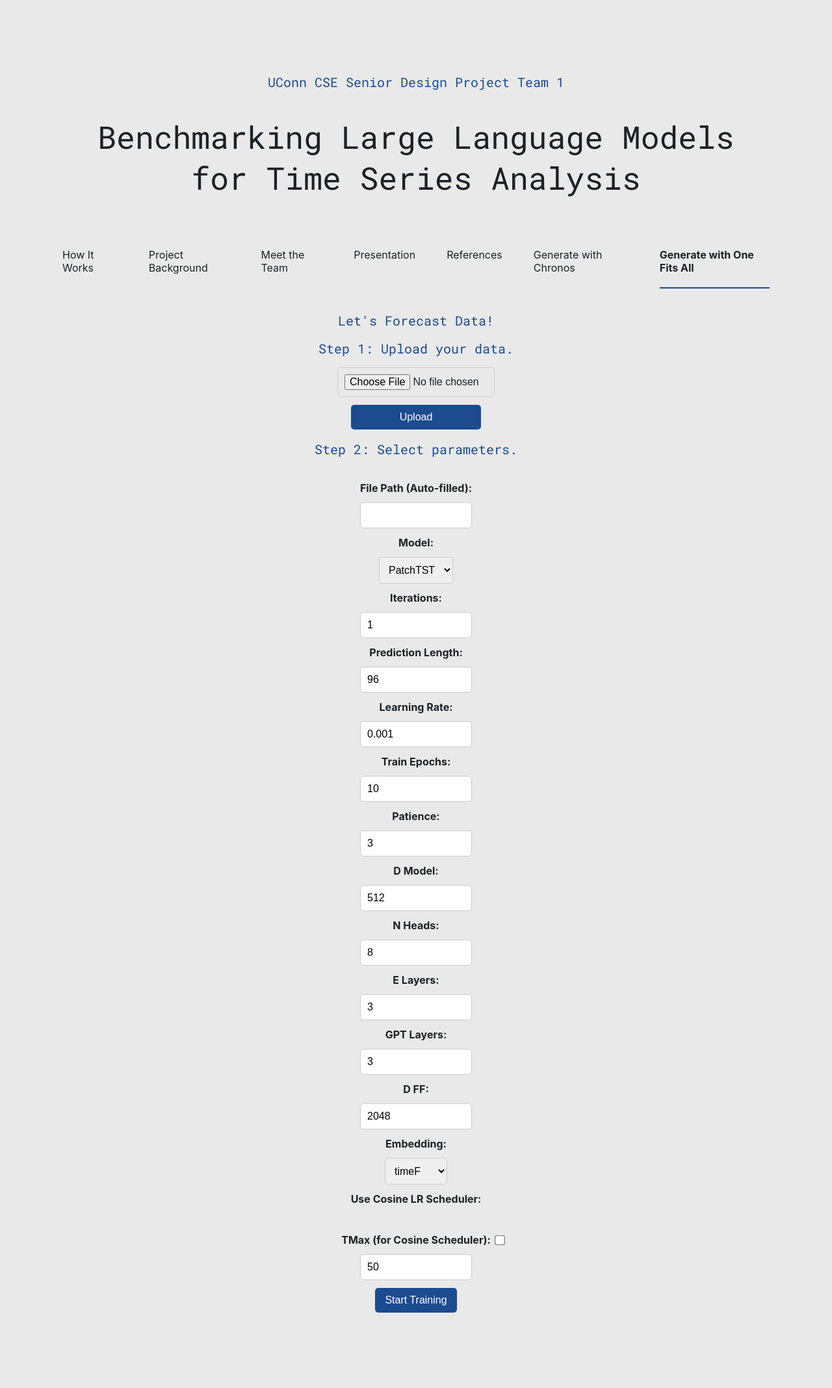
After one commit to sage-p1/SDP-Team-01-Spring-2025-Project-Files, a Flask app: page /ofa in a window 1280 px wide. The commit adds this page. Shown: the whole page at 65% size. Run offline with Flask 3, Linux system fonts and the light colour scheme.

Commit message:
adding ofa tab

```diff
--- a/v7/app.py
+++ b/v7/app.py
@@ -1,9 +1,18 @@
 from flask import Flask, render_template, request, jsonify
 import os
+import torch
 from backend.backend import configure_models
 import requests
 from flask_cors import CORS
 import pandas as pd
+import numpy as np
+from backend.data_provider.data_factory import data_provider
+from backend.utils.tools import EarlyStopping, adjust_learning_rate, vali, test
+from backend.models.PatchTST import PatchTST
+from backend.models.GPT4TS import GPT4TS
+from backend.models.DLinear import DLinear
+import argparse
+from werkzeug.utils import secure_filename
 
 app = Flask(__name__)
 CORS(app)
@@ -285,5 +294,171 @@ def references():
 def upload():
     return render_template("upload_data.html")
 
+@app.route('/ofa', methods = ['GET', 'POST'])
+def ofa_home():
+    return render_template("ofa.html")
+
+# OFA functions
+def train_and_evaluate(args):
+    mses, maes = [], []
+    args.pred_len = int(args.pred_len)
+
+
+    for ii in range(args.itr):
+        ii = int(ii)
+
+
+        setting = f"{args.model_id}_sl{336}_ll{args.label_len}_pl{args.pred_len}_dm{args.d_model}_nh{args.n_heads}_el{args.e_layers}_gl{args.gpt_layers}_df{args.d_ff}_eb{args.embed}_itr{ii}"
+        path = os.path.join(args.checkpoints, setting)
+        checkpoint_file = os.path.join(path, 'checkpoint.pth')
+
+        os.makedirs(path, exist_ok=True)
+
+        train_data, train_loader = data_provider(args, 'train')
+        args.enc_in = train_data.enc_in  # This pulls the value set in __read_data__
+        vali_data, vali_loader = data_provider(args, 'val')
+        test_data, test_loader = data_provider(args, 'test')
+
+        device = torch.device("cuda" if torch.cuda.is_available() else "cpu")
+
+        if args.model == 'PatchTST':
+            model = PatchTST(args, device)
+        elif args.model == 'DLinear':
+            model = DLinear(args, device)
+        else:
+            model = GPT4TS(args, device)
+
+        model.to(device)
+
+        if os.path.exists(checkpoint_file):
+            print(f"📦 Loading pretrained model from: {checkpoint_file}")
+            model.load_state_dict(torch.load(checkpoint_file, map_location=device))
+        else:
+            print(f"🚀 Training model because checkpoint not found at: {checkpoint_file}")
+            model_optim = torch.optim.Adam(model.parameters(), lr=args.learning_rate)
+            criterion = torch.nn.MSELoss()
+            early_stopping = EarlyStopping(patience=args.patience, verbose=True)
+            scheduler = torch.optim.lr_scheduler.CosineAnnealingLR(model_optim, T_max=args.tmax, eta_min=1e-8)
+
+            for epoch in range(args.train_epochs):
+                train_loss = []
+                for batch_x, batch_y, _, _ in train_loader:
+                    model_optim.zero_grad()
+                    batch_x, batch_y = batch_x.float().to(device), batch_y.float().to(device)
+                    outputs = model(batch_x, ii)
+                    outputs = outputs[:, -args.pred_len:, :]
+                    batch_y = batch_y[:, -args.pred_len:, :]
+                    loss = criterion(outputs, batch_y)
+                    loss.backward()
+                    model_optim.step()
+                    train_loss.append(loss.item())
+
+                vali_loss = vali(model, vali_data, vali_loader, criterion, args, device, ii)
+                scheduler.step() if args.cos else adjust_learning_rate(model_optim, epoch + 1, args)
+                early_stopping(vali_loss, model, path)
+                if early_stopping.early_stop:
+                    break
+
+            model.load_state_dict(torch.load(checkpoint_file, map_location=device))
+
+        mse, mae = test(model, test_data, test_loader, args, device, ii)
+        mses.append(mse)
+        maes.append(mae)
+
+    return {
+    "mse_mean": float(np.mean(mses).item()),
+    "mse_std": float(np.std(mses).item()),
+    "mae_mean": float(np.mean(maes).item()),
+    "mae_std": float(np.std(maes).item())
+}
+
+
+@app.route('/train', methods=['POST'])
+def train_model():
+    data = request.json
+
+    if 'file_path' not in data:
+        return jsonify({"error": "No file path provided. Please upload a file first."}), 400
+
+
+    filename = data['file_path'].replace('uploads/', '')
+    full_path = os.path.join("uploads", filename)
+
+    #  Debugging: Print to check correct file path
+    print(f"Checking file path: {full_path}")
+
+    # if full_path.startswith('uploads/'):
+    #     full_path = full_path.replace('uploads/', '')
+
+     # Check if the 'uploads' directory exists
+    if not os.path.exists("uploads"):
+        print("⚠️ 'uploads' directory is missing!")
+        return jsonify({"error": "Uploads folder is missing!"}), 400
+
+    # Check if the file exists
+    # full_path = os.path.join("uploads", file_path)
+
+    if not os.path.exists(full_path):
+        print(f"⚠️ File '{full_path}' not found in 'uploads' directory!")
+        return jsonify({"error": f"File '{filename}' not found. Ensure it was uploaded correctly."}), 400
+
+    required_defaults = {
+        "model_id": os.path.basename(filename).replace(".csv", ""),
+        "label_len": 168,  # Default value (adjust if needed)
+        "checkpoints": "checkpoints",
+        "data_path": filename,  # Store actual file path
+       # "data_path": os.path.join("uploads", os.path.basename(file_path)),  # Ensure correct path
+        "root_path": "uploads",  # Root directory where files are stored
+        "data": "custom",  # Path to dataset (needed by data_provider)
+        "pred_len": 96,  # Prediction length (default, adjust if needed)
+        "d_model": 768,  # Model dimension size
+        "n_heads": 4,  # Number of attention heads
+        "e_layers": 3,  # Encoder layers
+        "gpt_layers": 3,  # GPT layers
+        "d_ff": 768,  # Feed-forward network dimension
+        "embed": "timeF",  # Embedding type
+        "itr": 1,  # Number of training iterations
+        "train_epochs": 10,  # Default training epochs
+        "learning_rate": 0.0001,  # Default learning rate
+        "patience": 5,  # Early stopping patience
+        "tmax": 20,  # CosineAnnealingLR max decay steps
+        "cos": 1,  # Use cosine learning rate scheduler
+        "model": "GPT4TS",  # Default model type
+        "percent": 1.0,  # 🔥 Add 'percent' to prevent the AttributeError
+        "max_len": 512,  # 🔥 Add 'max_len' to match data_provider
+        "batch_size": 32,  # Add batch_size (if used in DataLoader)
+        "num_workers": 4,  # Add num_workers for DataLoader
+        "seq_len": 336,  # Sequence length for training
+        "features": "M",  # Feature type (modify as needed)
+        "target": "OT",  # Target column (modify as needed)
+        "freq": "h",  # Frequency of data (modify as needed)
+        "enc_in": 1,  # Default to 1 for univariate, set to # of features for multivariate
+        "c_out" : 1,
+        "patch_size" : 16,
+        "stride" : 8,
+        "dropout" : 0.2,
+
+    }
+
+    # Merge user-provided data with default values
+    for key, value in required_defaults.items():
+        if key not in data:
+            data[key] = value
+
+    args = argparse.Namespace(**data)
+
+    # Get enc_in from data
+    train_data, _ = data_provider(args, 'train')
+    args.enc_in = train_data.enc_in
+    print(f"Determined enc_in: {args.enc_in}")
+
+    results = train_and_evaluate(args)
+    return jsonify(results)
+
+    print("Received data:", data)
+
+
+
+
 if __name__ == "__main__":
     app.run(host="127.0.0.1", port=5000, debug=True)
--- a/v7/backend/data_provider/data_loader.py
+++ b/v7/backend/data_provider/data_loader.py
@@ -1,3 +1,6 @@
+#data_loader.py
+
+
 import os
 import numpy as np
 import pandas as pd
--- a/v7/static/css/main.css
+++ b/v7/static/css/main.css
@@ -59,7 +59,7 @@ h2 {
     padding: 20px 0;
     text-decoration: none;
     color: #1C2127;
-    font-size: 20px;
+    font-size: 16px;
     font-weight: normal;
 }
 
@@ -121,14 +121,15 @@ input[type="checkbox"] {
     transform: scale(1.2);
     margin-left: -100px;
     position: relative;
-    top: 30px;
+    top: 32px;
+    left: 180px;
 }
 
 
 
 
 button {
-    background: #ff914d;
+    background: #1C4B8F;
     color: white;
     padding: 10px 15px;
     border: none;
@@ -139,7 +140,7 @@ button {
 }
 
 button:hover {
-    background: #e07b3d;
+    background: #1C4B8F;
 }
 
 @media (max-width: 768px) {
@@ -205,3 +206,37 @@ button:hover {
     margin-top: 24px;
     margin-bottom: 12px;
 }
+
+.trainForm {
+    display: flex;
+
+    justify-content: center;
+    align-items: center;
+    padding: 20px;
+}
+
+.trainForm input {
+    width: 150px;
+}
+
+
+.uploadForm {
+    display: flex;
+    width: 300px;
+    align-items: center;
+}
+
+.uploadForm input {
+    width: 220px;
+    display: flex;
+
+}
+
+.uploadForm button {
+    width: 200px;
+
+}
+
+.page_title {
+    font-size: 20px;
+}
--- a/v7/templates/base.html
+++ b/v7/templates/base.html
@@ -23,7 +23,8 @@
         <a href="/team" class="{% if request.path == '/team' %}active{% endif %}">Meet the Team</a>
         <a href="/video" class="{% if request.path == '/video' %}active{% endif %}">Presentation</a>
         <a href="/references" class="{% if request.path == '/references' %}active{% endif %}">References</a>
-        <a href="/upload" class="{% if request.path == '/upload' %}active{% endif %}">Generate Time Series Forecast</a>
+        <a href="/upload" class="{% if request.path == '/upload' %}active{% endif %}">Generate with Chronos</a>
+        <a href="/ofa" class="{% if request.path == '/ofa' %}active{% endif %}">Generate with One Fits All</a>
     </nav>
 
 
--- /dev/null
+++ b/v7/templates/ofa.html
@@ -0,0 +1,153 @@
+{% extends "base.html" %}
+
+{% block headscript %}
+{% endblock %}
+
+{% block body %}
+<script>
+    function uploadFile(event) {
+        event.preventDefault();
+        let formData = new FormData();
+        let fileInput = document.getElementById("file");
+        let messageDiv = document.getElementById("message");
+
+        if (fileInput.files.length === 0) {
+            messageDiv.innerText = "No file selected. Please choose a CSV file.";
+            return;
+        }
+
+        formData.append("file", fileInput.files[0]);
+
+        fetch("/", {
+            method: "POST",
+            body: formData
+        })
+        .then(response => response.text())
+        .then(data => {
+            document.getElementById("result").innerHTML = data;
+
+            // Extract filename from the response message and update file path field
+            let uploadedFileName = fileInput.files[0].name;
+            document.getElementById("file_path").value = "uploads/" + uploadedFileName;
+        })
+        .catch(error => console.error("Error:", error));
+    }
+
+    function trainModel(event) {
+        event.preventDefault();
+        let messageDiv = document.getElementById("message");
+        let filePath = document.getElementById("file_path").value;
+
+        if (!filePath) {
+            messageDiv.innerText = "No file uploaded. Please upload a file first.";
+            return;
+        }
+
+        let params = {
+            file_path: filePath,
+            model: document.getElementById("model").value,
+            itr: parseInt(document.getElementById("itr").value),
+            pred_len: parseInt(document.getElementById("pred_len").value),
+            learning_rate: parseFloat(document.getElementById("learning_rate").value),
+            train_epochs: parseInt(document.getElementById("train_epochs").value),
+            patience: parseInt(document.getElementById("patience").value),
+            d_model: parseInt(document.getElementById("d_model").value),
+            n_heads: parseInt(document.getElementById("n_heads").value),
+            e_layers: parseInt(document.getElementById("e_layers").value),
+            gpt_layers: parseInt(document.getElementById("gpt_layers").value),
+            d_ff: parseInt(document.getElementById("d_ff").value),
+            embed: document.getElementById("embed").value,
+            cos: document.getElementById("cos").checked,
+            tmax: parseInt(document.getElementById("tmax").value)
+        };
+
+        fetch("/train", {
+            method: "POST",
+            headers: {
+                "Content-Type": "application/json"
+            },
+            body: JSON.stringify(params)
+        })
+        .then(response => response.json())
+        .then(data => {
+            document.getElementById("result").innerText = "Training Completed! Results: " + JSON.stringify(data);
+        })
+        .catch(error => console.error("Error:", error));
+    }
+</script>
+</head>
+<body>
+    <h2 class="page_title">Let's Forecast Data!</h2>
+
+    <div class="'steps">
+        <h2>Step 1: Upload your data.</h2>
+        <form class="uploadForm" id="uploadForm" onsubmit="uploadFile(event)">
+            <input type="file" id="file" name="file" accept=".csv">
+            <button type="submit">Upload</button>
+        </form>
+
+        <div id="message"></div>
+
+        <h2>Step 2: Select parameters.</h2>
+        <form class="trainForm" id="trainForm" onsubmit="trainModel(event)">
+            <label for="file_path">File Path (Auto-filled):</label>
+            <input type="text" id="file_path" name="file_path" readonly>
+
+            <label for="model">Model:</label>
+            <select id="model" name="model">
+                <option value="PatchTST">PatchTST</option>
+                <option value="DLinear">DLinear</option>
+                <option value="GPT4TS">GPT4TS</option>
+            </select>
+
+            <label for="itr">Iterations:</label>
+            <input type="number" id="itr" name="itr" value="1">
+
+            <label for="pred_len">Prediction Length:</label>
+            <input type="number" id="pred_len" name="pred_len" value="96">
+
+            <label for="learning_rate">Learning Rate:</label>
+            <input type="text" id="learning_rate" name="learning_rate" value="0.001">
+
+            <label for="train_epochs">Train Epochs:</label>
+            <input type="number" id="train_epochs" name="train_epochs" value="10">
+
+            <label for="patience">Patience:</label>
+            <input type="number" id="patience" name="patience" value="3">
+
+            <label for="d_model">D Model:</label>
+            <input type="number" id="d_model" name="d_model" value="512">
+
+            <label for="n_heads">N Heads:</label>
+            <input type="number" id="n_heads" name="n_heads" value="8">
+
+            <label for="e_layers">E Layers:</label>
+            <input type="number" id="e_layers" name="e_layers" value="3">
+
+            <label for="gpt_layers">GPT Layers:</label>
+            <input type="number" id="gpt_layers" name="gpt_layers" value="3">
+
+            <label for="d_ff">D FF:</label>
+            <input type="number" id="d_ff" name="d_ff" value="2048">
+
+            <label for="embed">Embedding:</label>
+            <select id="embed" name="embed">
+                <option value="timeF">timeF</option>
+                <option value="learned">learned</option>
+            </select>
+
+            <label for="cos">Use Cosine LR Scheduler:</label>
+            <input class="checkbox" type="checkbox" id="cos" name="cos">
+
+            <label for="tmax">TMax (for Cosine Scheduler):</label>
+            <input type="number" id="tmax" name="tmax" value="50">
+
+            <button type="submit">Start Training</button>
+        </form>
+    </div>
+
+
+    <div id="result"></div>
+</body>
+
+{% endblock %}
```
Also changed, not shown: v7/uploads/ETTh1.csv (added).
